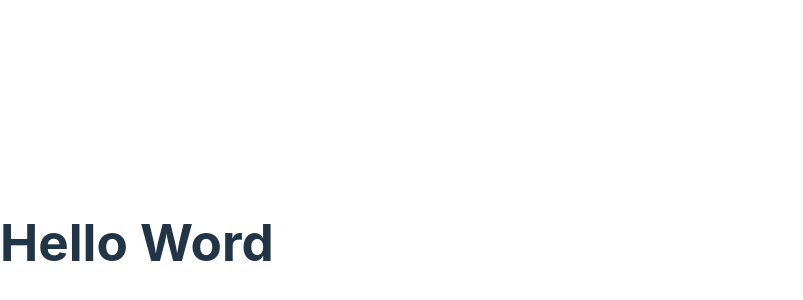
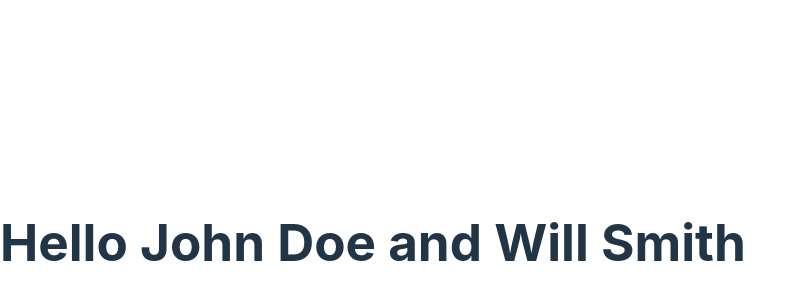
Before and after one commit to BayronVazquez/RoadMap_React, a React (Vite) app: page / in a window 1280 px wide. Shown: the part 158-458 px from the top of the page, without its empty margins (0-803 px from the left). Built offline with nearby package versions, Linux system fonts and the light colour scheme.

Commit message:
use of variables
In this commit we see two simple examples of how
to use variables in the HTML code of the component

```diff
--- a/src/components/Message.tsx
+++ b/src/components/Message.tsx
@@ -1,5 +1,11 @@
+function getName()
+{
+    return "Will Smith";
+}
+
 function Message(){
-    return <h1>Hello Word</h1>;
+    const name = "John Doe";
+    return <h1>Hello {name} and {getName()}</h1>;
 }
 
 export default Message;
```
